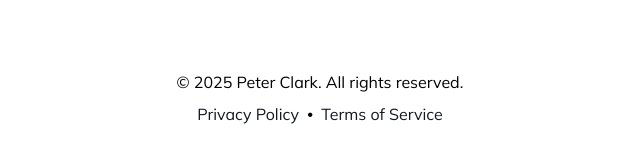
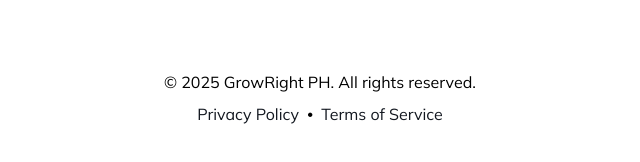
Before and after one commit to LordChristianDev/growright_ph, a plain HTML site: page index.html in a window 1280 px wide. Shown: the part 3623-3785 px from the top of the page, 320-960 px from the left. Drawn offline with Linux system fonts and the light colour scheme.

Commit message:
Updated Footer
* Modified index.html by updating the footer

```diff
--- a/index.html
+++ b/index.html
@@ -944,7 +944,7 @@
 			<hr class="footer-line">
 
 			<div class="footer-lower">
-				<span>&copy; 2025 Peter Clark. All rights reserved.</span>
+				<span>&copy; 2025 GrowRight PH. All rights reserved.</span>
 
 				<div>
 					<a href="index.html">Privacy Policy</a>
```
